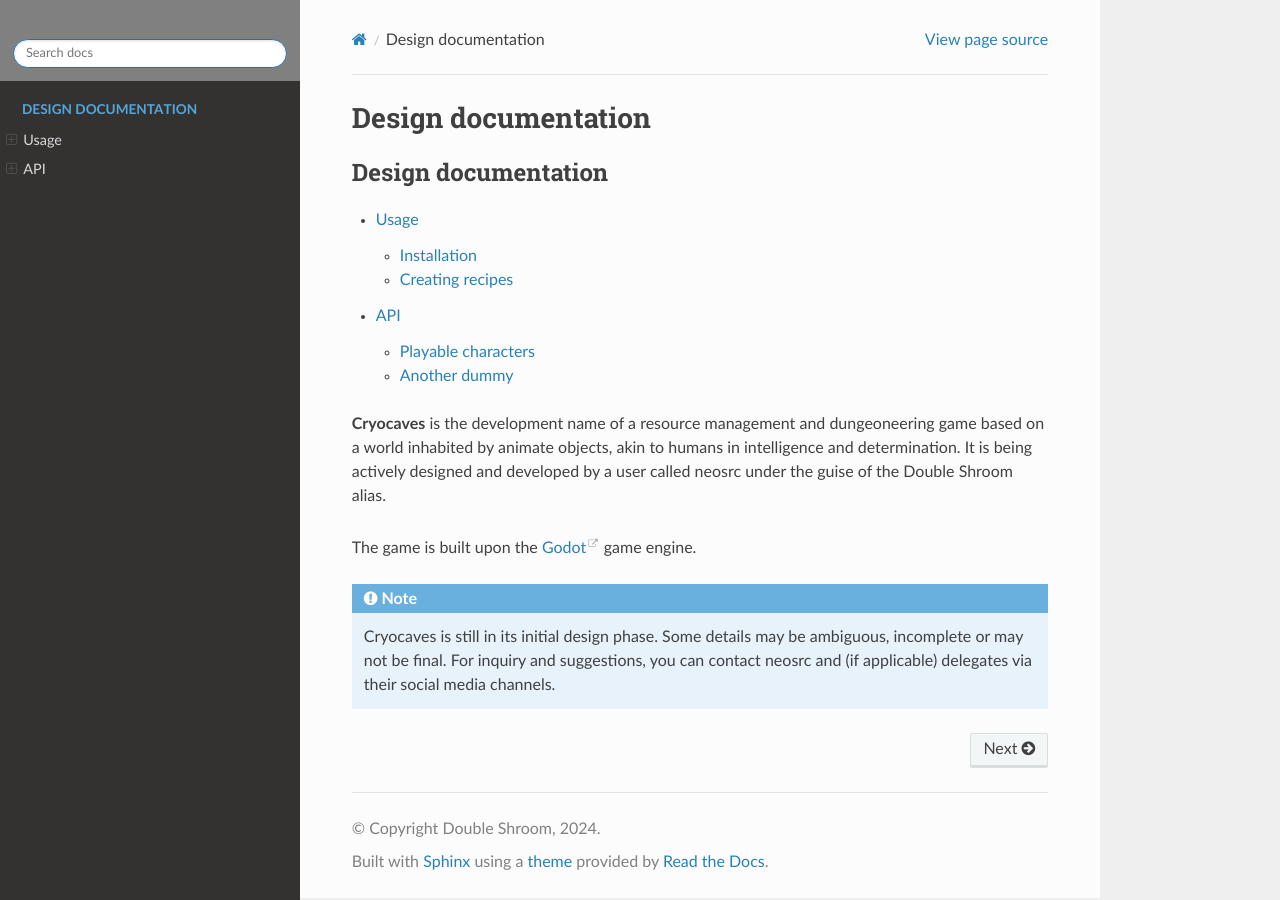
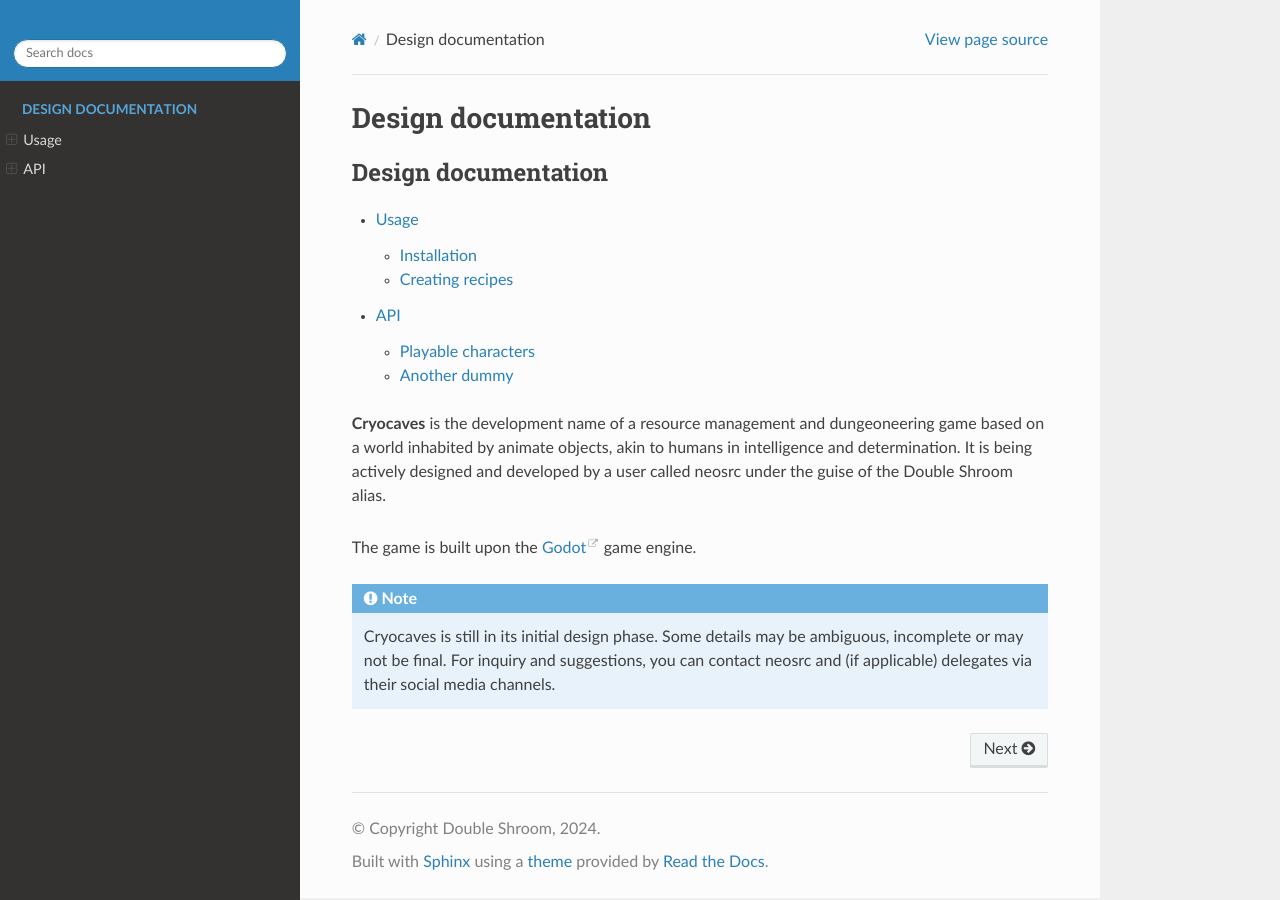
Before and after one commit to neosrc1/cryo-docs, a Sphinx documentation site: the page built from docs/source/index.rst, in a window 1280 px wide. Built offline with Sphinx 7.4.7 and the Read the Docs theme 2.0.0, drawn with Linux system fonts in a browser that asks for light colours.

Commit message:
oops wrong colour

```diff
--- a/docs/source/conf.py
+++ b/docs/source/conf.py
@@ -36,7 +36,6 @@ html_theme_options = {
     'includehidden' : True,
     'display_version': False,
     'style_external_links': True,
-    'style_nav_header_background': 'gray'
 }
 html_logo = '../source/cctrim.png'
 
```
